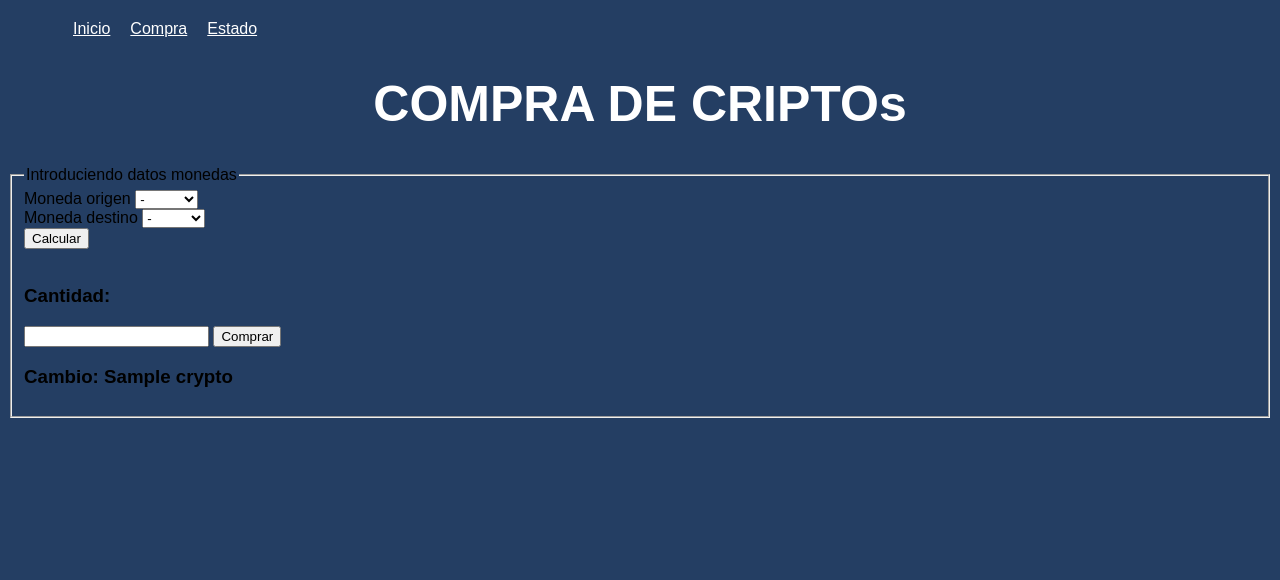
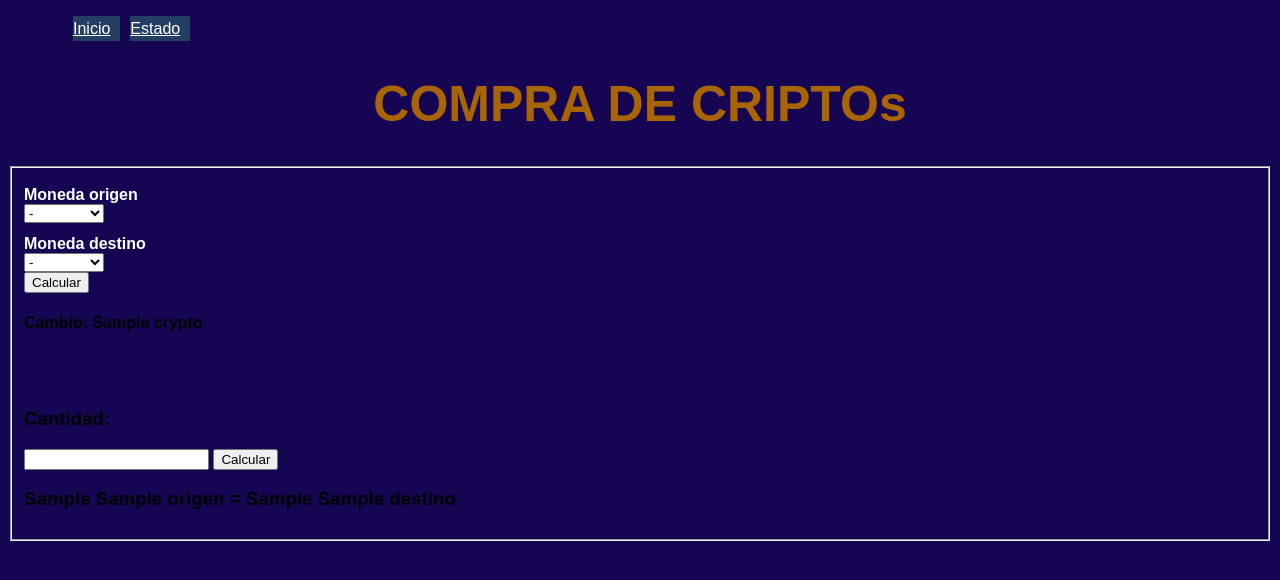
Before and after one commit to Matias2388/flask, a Flask app: template Criptocambio/templates/form.html in a window 1280 px wide. Shown: the top 580 px of the page. Run offline with Flask 2, Linux system fonts and the light colour scheme; the template is opened without the code that fills it: most values are stand-ins (such as "Sample title", 1, 10 or a date in 2020).

Commit message:
jugando con estilos

```diff
--- a/Criptocambio/models.py
+++ b/Criptocambio/models.py
@@ -40,7 +40,7 @@ class CriptoModel:
         return
 
         cabeceras = {
-            "X-CoinAPI-Key": APIKEY
+            "X-CoinAPI-Key": dotenv.dotenv_values().get("APIKEY")
         }
 
         url = f"http://rest.coinapi.io/v1/exchangerate/{self.moneda_origen}/{self.moneda_destino}"
@@ -48,7 +48,7 @@ class CriptoModel:
 
         if respuesta.status_code == 200:
             # guardo el cambio obtenido
-            self.cambio = respuesta.json()["rate"]
+            self.cambio_origen_a_destino = respuesta.json()["rate"]
         else:
             raise APIError(
                 "Ha ocurrido un error {} {} al consultar la API.".format(
@@ -71,8 +71,8 @@ class Saldo:
         self.moneda = moneda
         self.cantidad = cantidad
 
+
 class Database:
-
     def __init__(self):
         self.db = sqlite3.connect("database.db", check_same_thread=False)
         self.db.execute("""CREATE TABLE IF NOT EXISTS transacciones (
--- a/Criptocambio/static/css/styles.css
+++ b/Criptocambio/static/css/styles.css
@@ -1,4 +1,6 @@
+/*
 header {
+    align-items: center;
     background-color: #b8174c;
     color: white;
     height: 50px;
@@ -6,10 +8,23 @@ header {
     line-height: 50px;
     padding-left: 25px;
   }
+  */
+  head{
+    background-color: #242f63;
+    border-bottom: solid 5px #0c084b;
+    color: white;
+  }
+
+  h1 {
+    text-align: center;
+    color: rgb(168, 101, 6);
+    font-size: 50px;
+ }
 
   body{
-    background-color: #243e63;
-    font-family: Arial;
+    background-color: #160552;
+	  font-family: Arial;
+
   }
 
   .titulo{
@@ -57,11 +72,6 @@ header {
     padding: 0 2px;
   }
 
-  table.paper .error {
-    font-size: small;
-    padding-left: 40px;
-    color: #990000;
-  }
 
   .pie-de-pagina {
     margin-top: 40px;
@@ -77,12 +87,14 @@ header {
 
   /* Estilos del formulario */
 
-  .campo-formulario label {
+  label {
+    align-items: center;
     display: block;
     font-size: 1rem;
     font-weight: bold;
     padding: 0;
     margin-top: .75rem;
+    color: white;
   }
 
   .campo-formulario .radio-label,
--- a/Criptocambio/templates/form.html
+++ b/Criptocambio/templates/form.html
@@ -1,68 +1,64 @@
 <!--corresponde al template del formulario-->
+{% from 'macros.html' import menu %}
 
 <!DOCTYPE html>
-<html lang="en">
+<html lang="es">
 <head>
     <meta charset="UTF-8">
     <meta http-equiv="X-UA-Compatible" content="IE=edge">
     <meta name="viewport" content="width=device-width, initial-scale=1.0">
     <title>COMPRA DE CRIPTOs</title>
-    <link rel="stylesheet" href="/static/css/styles.css">
+    <link rel="stylesheet" href="static/css/styles.css">
 </head>
 <body>
-    <nav class="menu">
-    <ul>
-        <li><a href="/estado">Inicio</a></li>
-        <li><a href="/consulta">Compra</a></li>
-        <li><a href="estado">Estado</a></li>
-    </ul>
-    </nav>
-    <h1 class="titulo formulario">COMPRA DE CRIPTOs</h1>
+{{ menu(self._TemplateReference__context.name) }}
+<h1 class="titulo_formulario">COMPRA DE CRIPTOs</h1>
 
-    <form action="/consulta" method="post">
+<form action="/consulta" method="get">
     <fieldset>
-            <legend>Introduciendo datos monedas</legend>
         <label for="origen">Moneda origen</label>
         <select id="origen" name="origen">
             <option value="">-</option>
-                <option value="EUR">Euro</option>
-                <option value="BTC">Bitcoin</option>
-                <option value="ETH">ETH</option>
-                <option value="LINK">LINK</option>
-                <option value="LUNA">LUNA</option>
-                <option value="ATOM">ATOM</option>
-                <option value="SOL">SOL</option>
-                <option value="USDT">USDT</option>
+            <option value="EUR" {% if origen == "EUR" %}selected{% endif %}>Euro</option>
+            <option value="BTC" {% if origen == "BTC" %}selected{% endif %}>Bitcoin</option>
+            <option value="ETH" {% if origen == "ETH" %}selected{% endif %}>Ethereum</option>
+            <option value="LINK" {% if origen == "LINK" %}selected{% endif %}>Chainlink</option>
+            <option value="LUNA" {% if origen == "LUNA" %}selected{% endif %}>Terra</option>
+            <option value="ATOM" {% if origen == "ATOM" %}selected{% endif %}>Cosmos</option>
+            <option value="SOL" {% if origen == "SOL" %}selected{% endif %}>Solana</option>
+            <option value="USDT" {% if origen == "USDT" %}selected{% endif %}>Tether</option>
         </select>
         <br>
+
         <label for="destino">Moneda destino</label>
         <select id="destino" name="destino">
             <option value="">-</option>
-                <option value="EUR">Euro</option>
-                <option value="BTC">Bitcoin</option>
-                <option value="ETH">ETH</option>
-                <option value="LINK">LINK</option>
-                <option value="LUNA">LUNA</option>
-                <option value="ATOM">ATOM</option>
-                <option value="SOL">SOL</option>
-                <option value="USDT">USDT</option>
+            <option value="EUR" {% if destino == "EUR" %}selected{% endif %}>Euro</option>
+            <option value="BTC" {% if destino == "BTC" %}selected{% endif %}>Bitcoin</option>
+            <option value="ETH" {% if destino == "ETH" %}selected{% endif %}>Ethereum</option>
+            <option value="LINK" {% if destino == "LINK" %}selected{% endif %}>Chainlink</option>
+            <option value="LUNA" {% if destino == "LUNA" %}selected{% endif %}>Terra</option>
+            <option value="ATOM" {% if destino == "ATOM" %}selected{% endif %}>Cosmos</option>
+            <option value="SOL" {% if destino == "SOL" %}selected{% endif %}>Solana</option>
+            <option value="USDT" {% if destino == "USDT" %}selected{% endif %}>Tether</option>
         </select>
         <br>
         <input type="submit" value="Calcular">
 
+        <br>
+        {% if crypto %}
+            <h4>Cambio: {{ crypto }}</h4>
 
         <br>
         <br>
         <h3>Cantidad:</h3>
         <input type="number" name="cantidad">
-                <input type="submit" formaction="/compra" formmethod="post" value="Comprar">
-                {% if crypto %}
-                <h3>Cambio: {{ crypto }}</h3>
+        <input type="submit" formaction="/consulta" formmethod="get" value="Calcular">
+        {% endif %}
+        {% if cantidad_origen %}
+            <h3>{{ cantidad_origen }} {{ origen }} = {{ cantidad_destino }} {{ destino }}</h3>
         {% endif %}
     </fieldset>
-
-
-
 </form>
 </body>
 </html>
--- /dev/null
+++ b/Criptocambio/templates/macros.html
@@ -0,0 +1,19 @@
+{% macro menu(pagina_actual) %}
+<header>
+<nav class="menu">
+    <ul>
+        {% if pagina_actual != "index.html" %}
+        <li><a  href="/">Inicio</a></li>
+        {% endif %}
+
+        {% if pagina_actual != "form.html" %}
+        <li><a href="/consulta">Compra</a></li>
+        {% endif %}
+
+        {% if pagina_actual != "estado.html" %}
+        <li><a href="/estado">Estado</a></li>
+        {% endif %}
+    </ul>
+</nav>
+</header>
+{% endmacro %}
--- a/Criptocambio/views.py
+++ b/Criptocambio/views.py
@@ -5,6 +5,14 @@ APIKEY = "36EAEB03-5E48-4A18-9C93-1F2F16B9B9E5"
 
 db = Database()
 app = Flask(__name__)
+
+
+
+# TODO
+# Botón de compra en /consulta
+# Guardar cantidad de moneda de origen gastada en /comprar en la tabla 'transacciones'
+# Validar datos
+# Manejar errores
 
 
 @app.route('/')
@@ -17,25 +25,32 @@ def home():
 
 @app.get('/consulta')
 def consulta_inicio():
+    origen = request.args.get("origen")
+    destino = request.args.get("destino")
+    cantidad_origen = request.args.get("cantidad")
+
+    if origen and destino:
+        crypto = CriptoModel(origen, destino)
+        crypto.consultar_cambio()
+
+        cambio = round(crypto.cambio, 5)
+
+        if cantidad_origen:
+            cantidad_origen = float(cantidad_origen)
+            cantidad_destino = cantidad_origen * cambio
+            return render_template("form.html",
+                                   crypto=cambio,
+                                   origen=origen,
+                                   destino=destino,
+                                   cantidad_origen=cantidad_origen,
+                                   cantidad_destino=cantidad_destino)
+
+        return render_template("form.html", crypto=cambio, origen=origen, destino=destino)
+
     return render_template("form.html")
 
 
-@app.post('/consulta')
-def consulta_resultado():
-    origen = request.form.get("origen")
-    destino = request.form.get("destino")
-
-    if not origen or not destino:
-        abort(400)
-
-    crypto = CriptoModel(origen, destino)
-    crypto.consultar_cambio()
-
-    cambio = round(crypto.cambio, 5)
-    return render_template("form.html", crypto=cambio, origen=origen, destino=destino)
-
-
-@app.post('/compra') # Guardando datos que provienen del Formulario
+@app.post('/compra')  # Guardando datos que provienen del Formulario
 def compra():
     # TODO Validar entradas
     origen = request.form.get("origen")
@@ -52,22 +67,11 @@ def compra():
     crypto = CriptoModel(origen, destino)
     crypto.consultar_cambio()
 
-    tx = Transaccion(origen, destino, float(cantidad), crypto.cambio) # Guardando todos los valores en clase Transaccion
-    db.guardar_transaccion(tx) # Guardar datos en funcion guardar_transaccion" desde clase Database (db)
+    tx = Transaccion(origen, destino, float(cantidad),
+                     crypto.cambio)  # Guardando todos los valores en clase Transaccion
+    db.guardar_transaccion(tx)  # Guardar datos en funcion guardar_transaccion" desde clase Database (db)
 
     return f"{origen} {destino} {cantidad}"
-
-
-@app.get('/transacciones')
-def transacciones():
-    transacciones = db.conseguir_transacciones()
-
-    s = ""
-    for tx in transacciones:
-        s += f"{tx.origen} {tx.destino} {tx.cantidad_moneda_destino} {tx.fecha}\n"
-
-    saldos = db.conseguir_transacciones()
-    return render_template("transacciones.html", saldos=saldos)
 
 
 @app.route('/estado')
```
Also changed, not shown: Criptocambio/static/css/tabla.css (+5 -4 lines), Criptocambio/templates/estado.html (+5 -4 lines), Criptocambio/templates/index.html (+15 -10 lines), Criptocambio/templates/transacciones.html (deleted, +0 -28 lines). Lines whose indentation alone changed are shown as unchanged.
